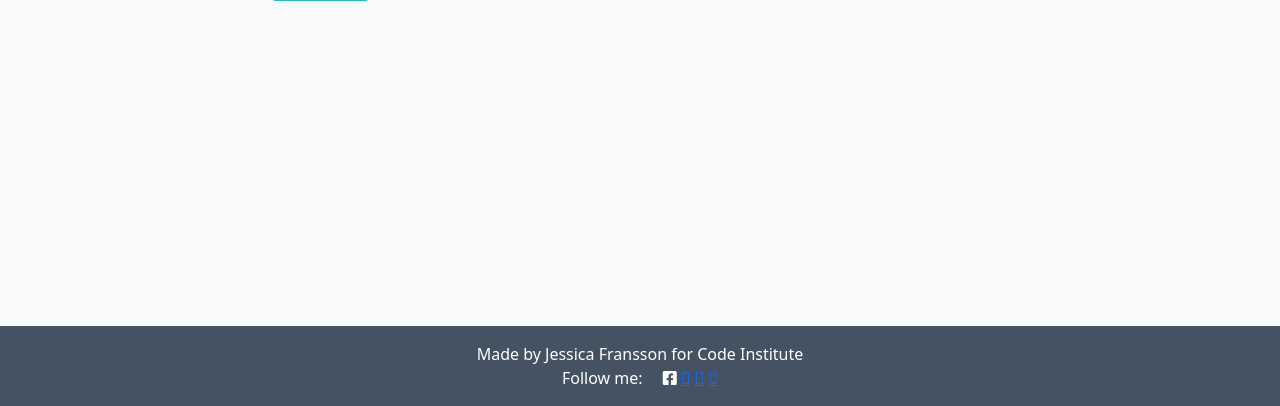
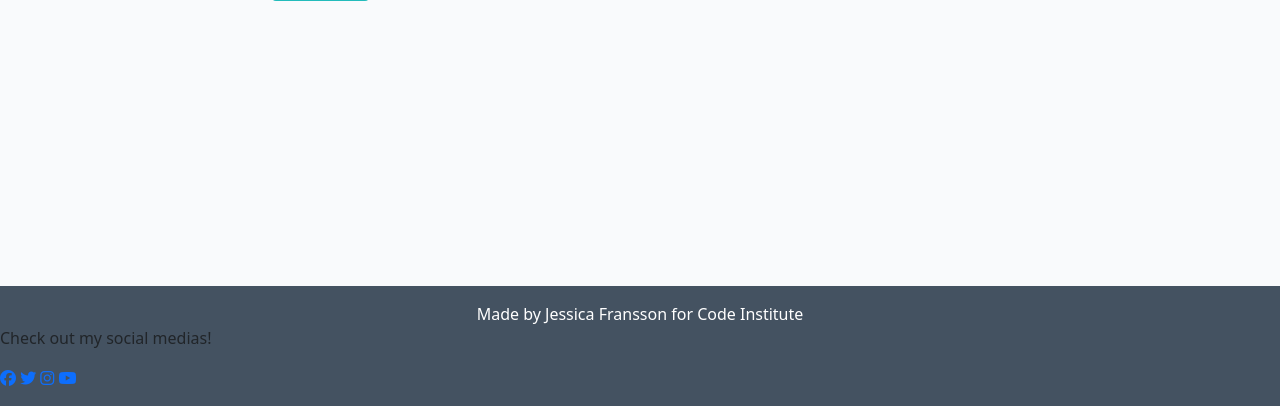
Before and after one commit to jessicafransson/bake-me-a-cake, a Django app: page /accounts/signup/ in a window 1280 px wide. Shown: the part 394-800 px from the top of the page. Run offline with Django 3.2, Linux system fonts and the light colour scheme; some libraries are stand-ins or nearby versions.

Commit message:
updates footer and social media links working

```diff
--- a/templates/base.html
+++ b/templates/base.html
@@ -82,13 +82,17 @@
     <!-- Footer -->
     <footer class="footer mt-auto py-3 dark-bg">
         <p class="m-0 text-center text-white">Made by Jessica Fransson for Code Institute</p>
-        <p class="m-0 text-center text-white">Follow me: <i class="fab fa-facebook-square ms-3"></i>
+        <p class="social-text">Check out my social medias!</p>
+        <a href="https://facebook.com" target="_blank" rel="noopener"
+        aria-label="Visit our Facebook page (opens in a new tab)"><i class="fa-brands fa-facebook"></i></a>
         <a href="https://twitter.com" target="_blank" rel="noopener"
         aria-label="Visit our Twitter page (opens in a new tab)"><i class="fa-brands fa-twitter"></i></a>
         <a href="https://instagram.com" target="_blank" rel="noopener"
         aria-label="Visit our Instagram page (opens in a new tab)"><i class="fa-brands fa-instagram"></i></a>
         <a href="https://youtube.com" target="_blank" rel="noopener"
         aria-label="Visit our Youtube page (opens in a new tab)"><i class="fa-brands fa-youtube"></i></a>
+    <!--font awesome script-->
+        <script src="https://kit.fontawesome.com/af04db9847.js" crossorigin="anonymous"></script>
     </footer>
     <!-- This will automatically close the alert-->
     <script>
```
Lines whose indentation alone changed are shown as unchanged.
